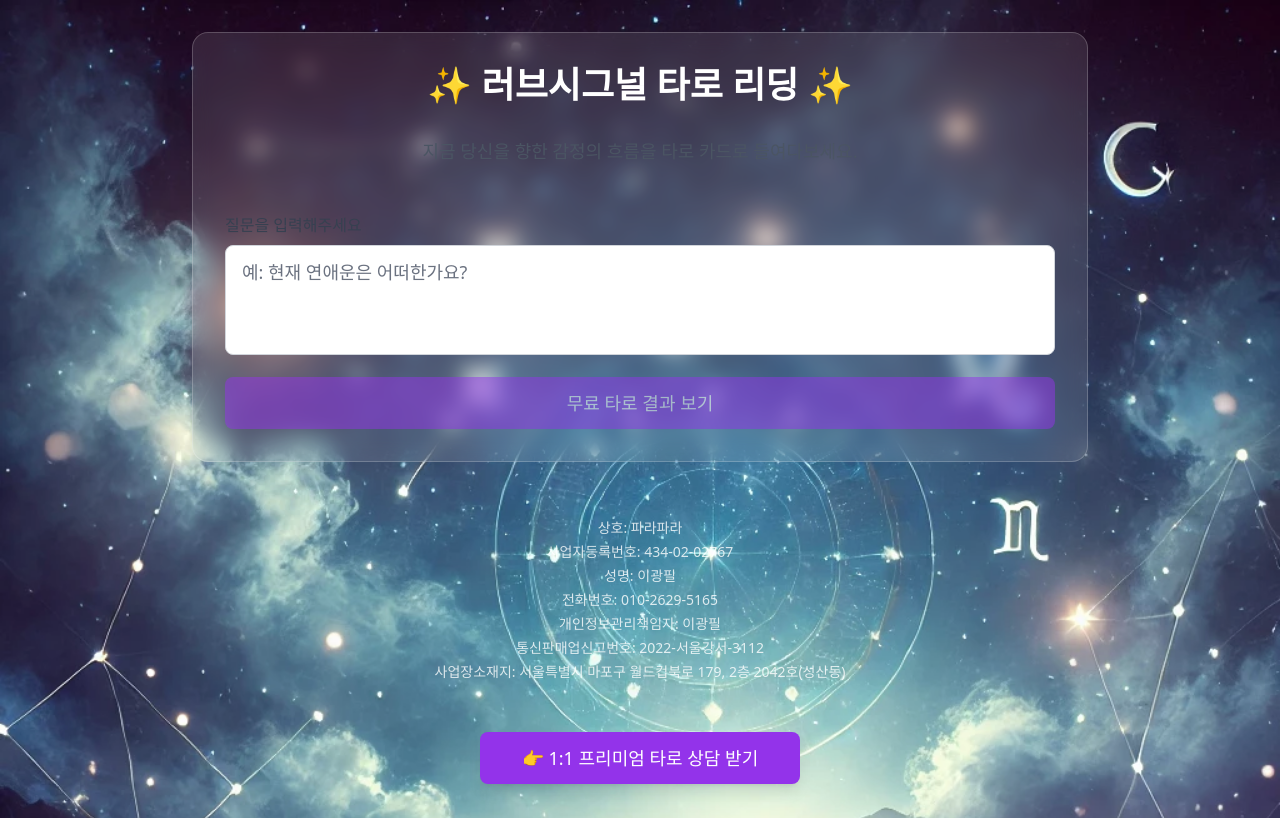
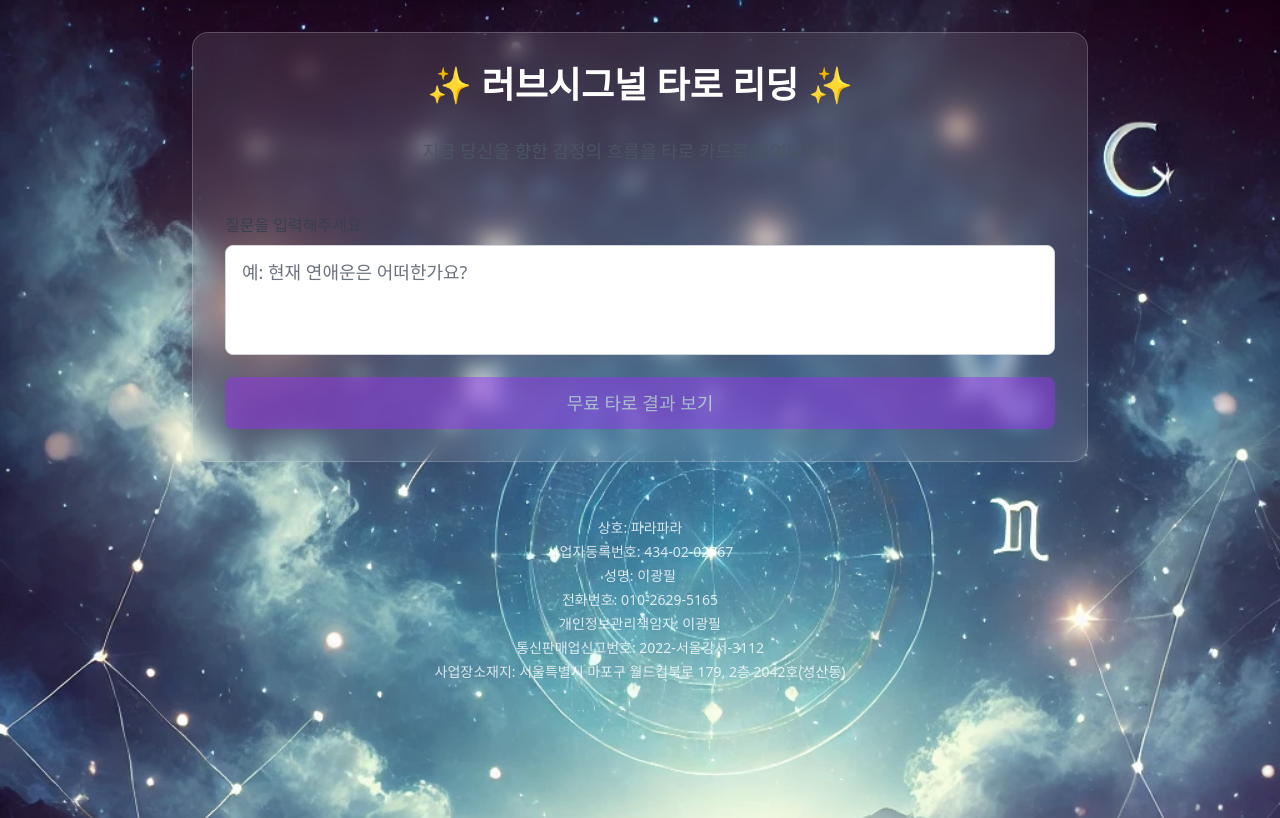
Before and after one commit to leekwangpil/-tarot-web-public, a Next.js app: page / in a window 1280 px wide. Built offline with nearby package versions, Linux system fonts and the light colour scheme.

Commit message:
fix: 프리미엄 상담 버튼 삭제

```diff
--- a/app/page.tsx
+++ b/app/page.tsx
@@ -194,17 +194,6 @@ export default function Home() {
         )}
       </div>
 
-      <div className="fixed bottom-4 left-1/2 transform -translate-x-1/2 w-[90%] max-w-xs">
-        <a
-          href="http://pf.kakao.com/_CzJGn/chat"
-          target="_blank"
-          rel="noopener noreferrer"
-          className="block w-full px-6 py-3 bg-purple-600 text-white rounded-lg hover:bg-purple-700 transition-colors text-center text-base sm:text-lg shadow-lg"
-        >
-          👉 1:1 프리미엄 타로 상담 받기
-        </a>
-      </div>
-
       <footer className="w-full py-6 mt-8 mb-20">
         <div className="max-w-4xl mx-auto px-4 text-center text-white/80 text-xs sm:text-sm">
           <div className="space-y-1">
```
